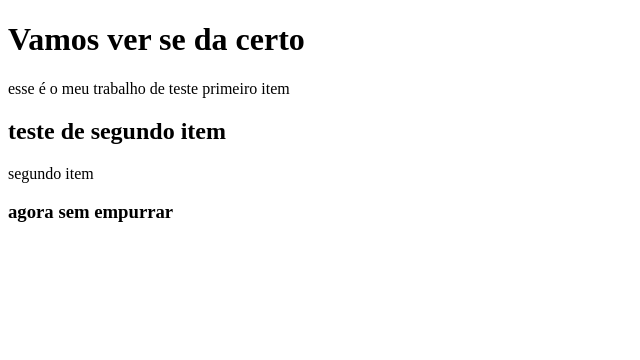
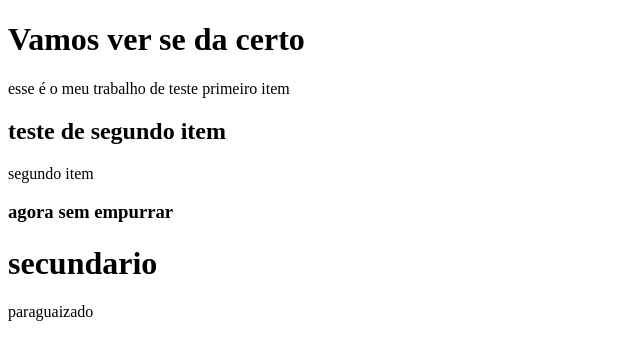
Before and after one commit to rafaelsusko/repositorioteste, a plain HTML site: page index.html in a window 1280 px wide. Shown: the whole page, without its empty margins (0-640 px from the left). Drawn offline with Linux system fonts and the light colour scheme.

Commit message:
cópia
aaa

```diff
--- a/index.html
+++ b/index.html
@@ -12,5 +12,7 @@
     <p>segundo item </p>
     <h3> agora sem empurrar </h3>
     <p> </p>
+    <h1> secundario</h1>
+    <p>paraguaizado </p>
 </body>
 </html>
```
